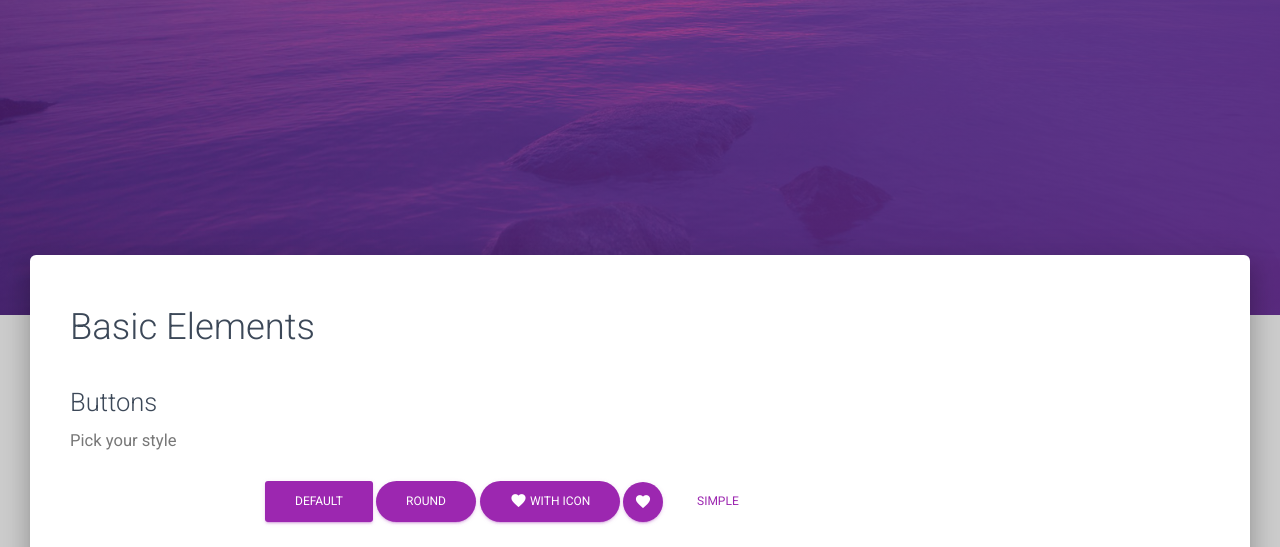
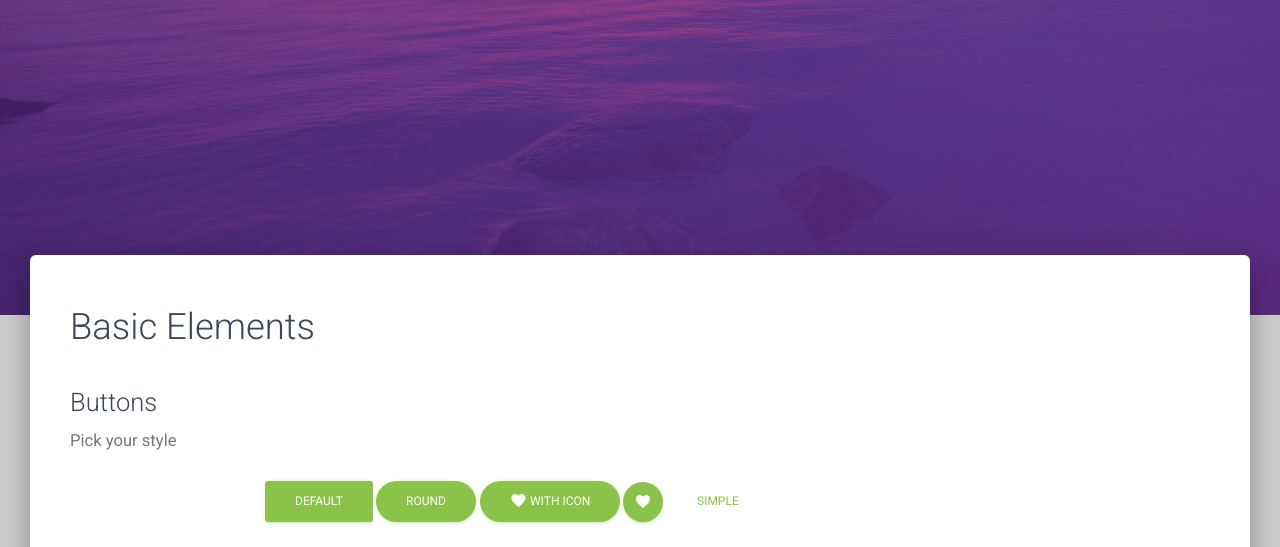
Before and after one commit to ejwaldsc/tnge-2018-web, a plain HTML site: page docs/index.html in a window 1280 px wide. Shown: the part 405-952 px from the top of the page. Drawn offline with nearby package versions, Linux system fonts and the light colour scheme; files that its build step writes are made by us from their sources.

Commit message:
variables

```diff
--- a/docs/assets/sass/material-kit/_variables.scss
+++ b/docs/assets/sass/material-kit/_variables.scss
@@ -23,8 +23,8 @@ $white-color: #FFFFFF !default;
 
 $gray-color:  #999999 !default;
 
-$brand-primary: $purple !default;
-$brand-success: $green !default;
+$brand-primary: $light-green !default;
+$brand-success: $purple !default;
 $brand-danger: $red !default;
 $brand-warning: $yellow !default;
 $brand-info: $light-blue !default;
```
